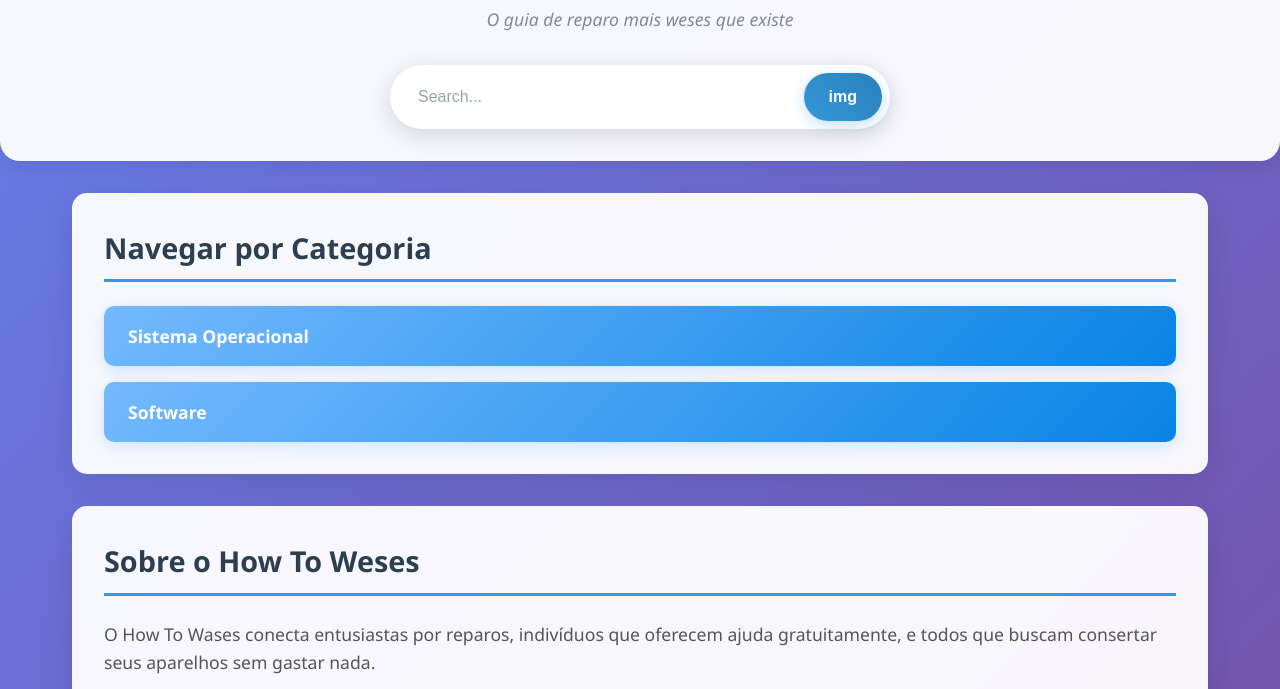
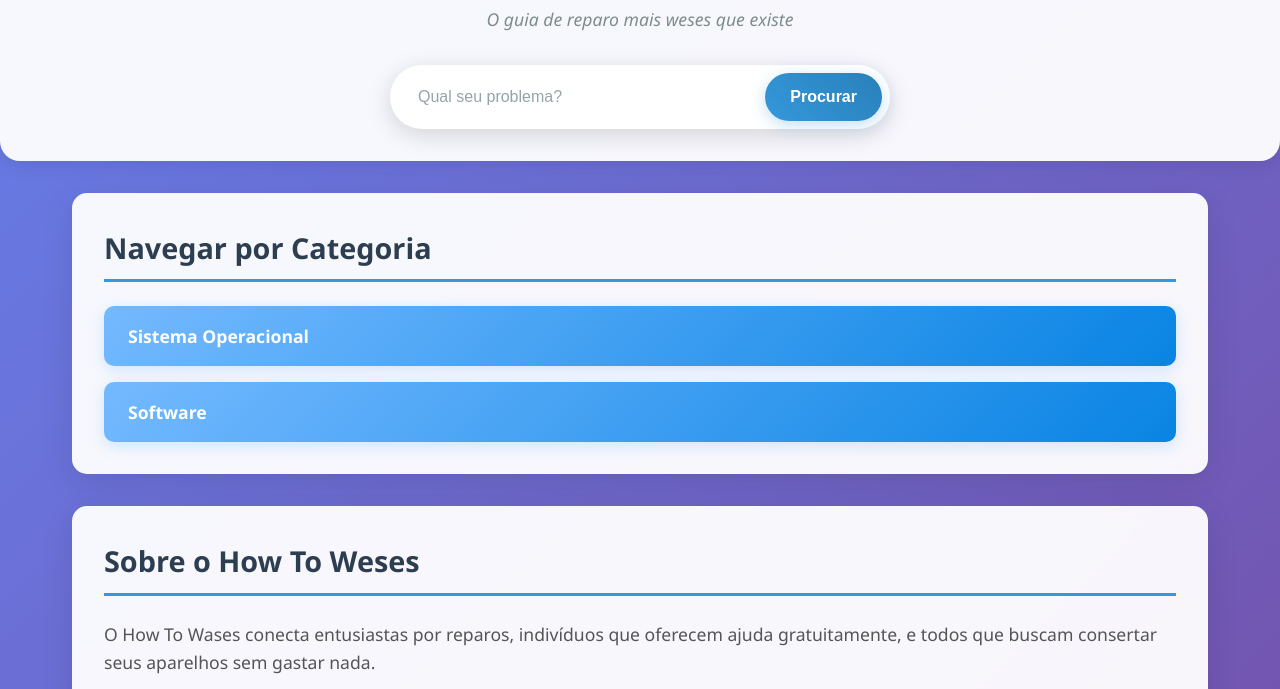
Before and after one commit to HailPapaiWILSON/how-to-weses.github.io, a plain HTML site: page index.html in a window 1280 px wide. Shown: the part 99-788 px from the top of the page. Drawn offline with Linux system fonts and the light colour scheme.

Commit message:
Update index.html

```diff
--- a/index.html
+++ b/index.html
@@ -15,8 +15,8 @@
 		<!-- searchbar que é inutil a menos que tenha js -->
 		<form action="#">
 			<div class = "search_container">
-				<input type = "text" placeholder = "Search..." class = "search_input">
-				<button class = "search_button">img</button>
+				<input type = "text" placeholder = "Qual seu problema?" class = "search_input">
+				<button class = "search_button">Procurar</button>
 			</div>
 		</form>
 	</header>
```
